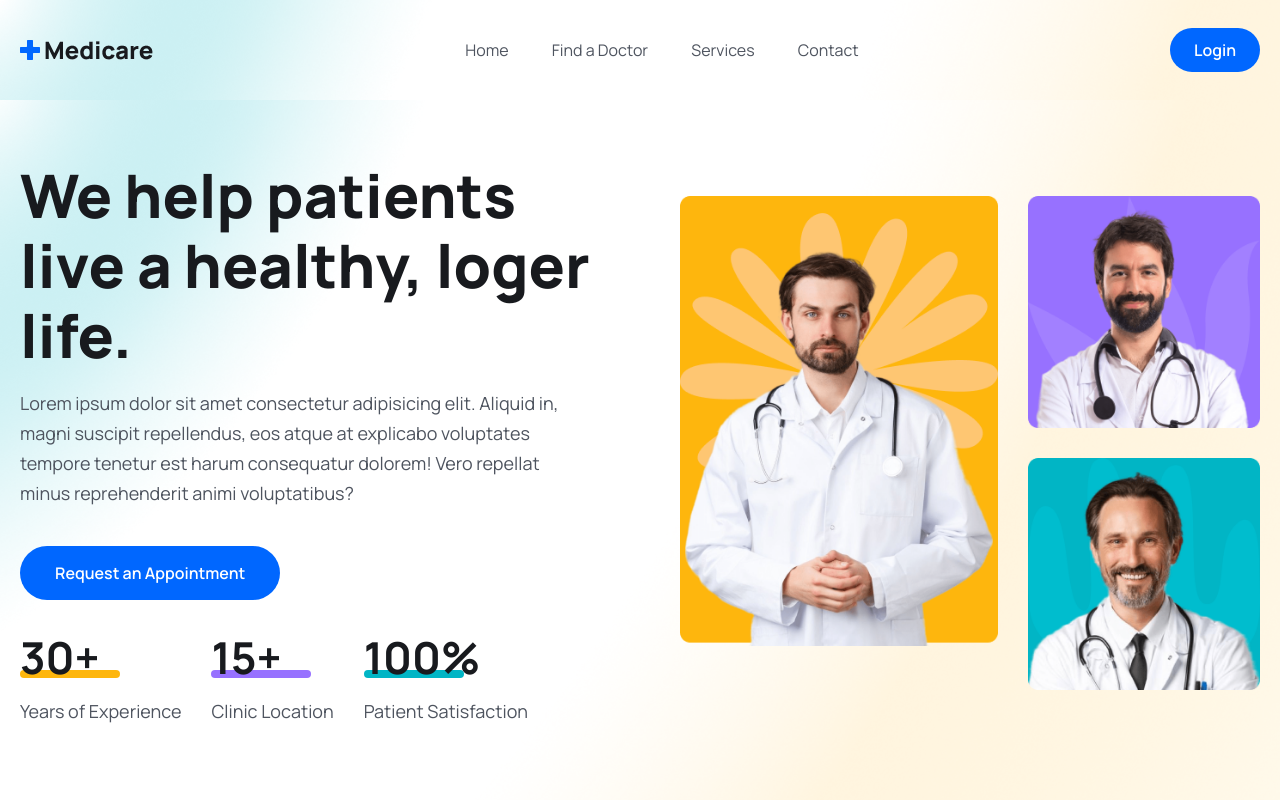
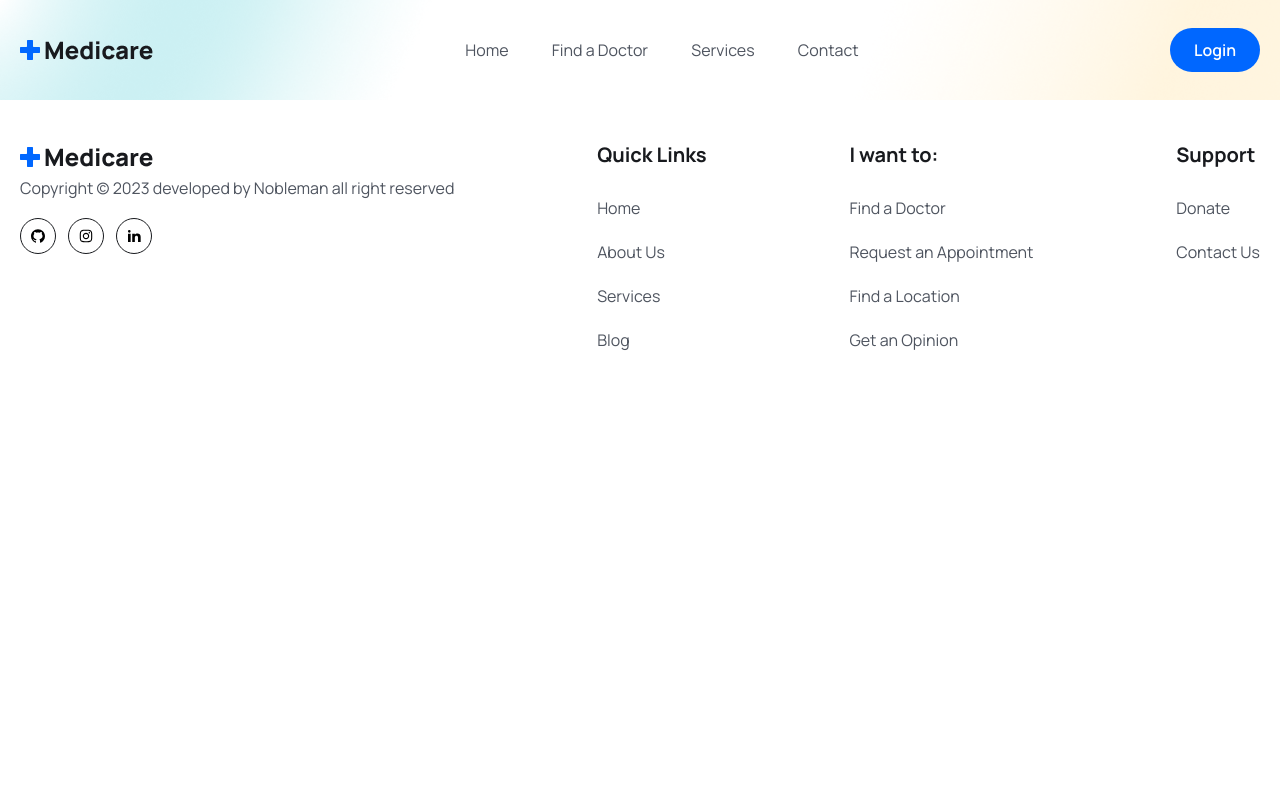
Before and after one commit to noblelar/bookingapp, a React (Vite) app: page / in a window 1280 px wide. Shown: the top 800 px of the page. Built offline with nearby package versions, Linux system fonts and the light colour scheme.

Commit message:
Update routers.jsx

```diff
--- a/src/routes/routers.jsx
+++ b/src/routes/routers.jsx
@@ -11,7 +11,7 @@ import { Routes, Route } from 'react-router-dom';
 const Routers = () => {
   return (
     <Routes>
-      <Route path='/' element={<Home />} />
+      <Route path='./' element={<Home />} />
       <Route path='/home' element={<Home />} />
       <Route path='/doctors' element={<Doctors />} />
       <Route path='/doctors/:id' element={<DoctorsDetails />} />
```
